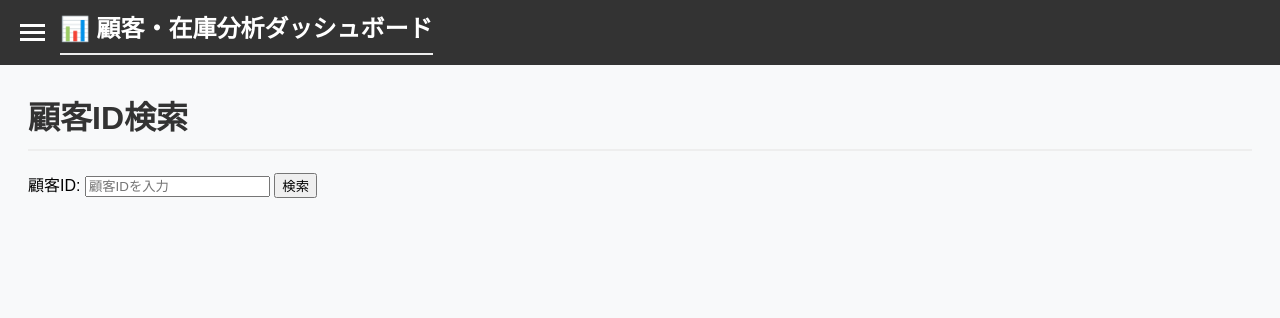
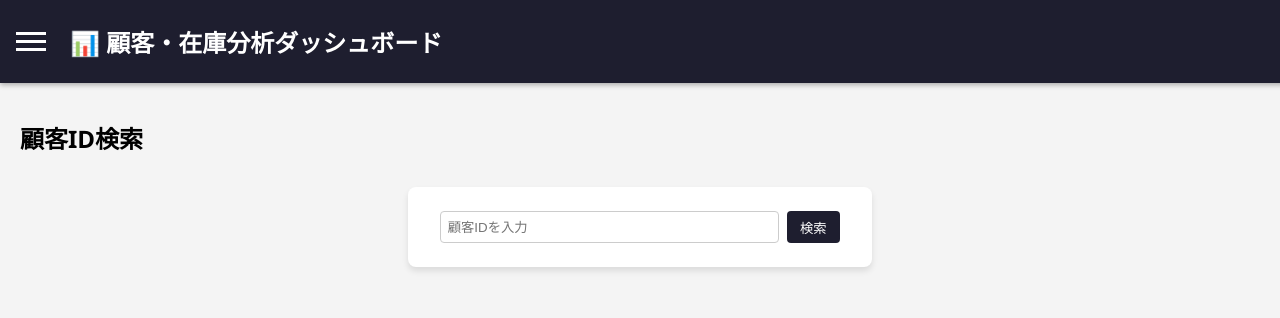
Before and after one commit to 31916/jikken3-kai, a Flask app: page /search.html in a window 1280 px wide. Shown: the top 318 px of the page. Run offline with Flask 3, Linux system fonts and the light colour scheme.

Commit message:
見た目変更

```diff
--- a/app.py
+++ b/app.py
@@ -128,6 +128,9 @@ def index():
 # ------------------------------
 # ② 個別顧客詳細ページ
 # ------------------------------
+# ------------------------------
+# ② 個別顧客詳細ページ
+# ------------------------------
 @app.route('/customer/<customer_id>', methods=['GET'])
 def customer_detail(customer_id):
     try:
@@ -161,8 +164,9 @@ def customer_detail(customer_id):
 
     customer_info = cust[cust['customerid'].astype(str) == str(customer_id)].to_dict(orient='records')[0]
 
+    # ← ここを修正
     return render_template(
-        'customer_detail.html',
+        'customer.html',  # ← customer_detail.html から変更
         customer_info=customer_info,
         total_orders=total_orders,
         total_spent=total_spent,
--- /dev/null
+++ b/static/search.css
@@ -0,0 +1,113 @@
+/* 全体リセット */
+body {
+    font-family: 'Segoe UI', Tahoma, Geneva, Verdana, sans-serif;
+    margin: 0;
+    padding: 0;
+    background-color: #f4f4f4;
+}
+
+/* ヘッダー */
+header {
+    display: flex;
+    align-items: center;
+    padding: 0.5em 1em;
+    background: #1E1E2F;
+    color: white;
+    box-shadow: 0 2px 5px rgba(0,0,0,0.3);
+    position: fixed;
+    width: 100%;
+    top: 0;
+    z-index: 1001;
+}
+
+header h1 {
+    margin-left: 1em;
+    font-size: 1.5em;
+}
+
+/* ハンバーガーアイコン */
+.menu-icon {
+    width: 30px;
+    cursor: pointer;
+}
+.menu-icon .bar {
+    height: 3px;
+    background-color: white;
+    margin: 5px 0;
+    transition: 0.4s;
+}
+.menu-icon.open .bar:nth-child(1) {
+    transform: rotate(-45deg) translate(-6px, 6px);
+}
+.menu-icon.open .bar:nth-child(2) {
+    opacity: 0;
+}
+.menu-icon.open .bar:nth-child(3) {
+    transform: rotate(45deg) translate(-6px, -6px);
+}
+
+/* サイドバー */
+.sidebar {
+    position: fixed;
+    top: 0;
+    left: -250px;
+    width: 250px;
+    height: 100%;
+    background-color: #1E1E2F;
+    color: white;
+    padding-top: 60px;
+    transition: left 0.3s ease;
+    z-index: 1000;
+}
+.sidebar.open {
+    left: 0;
+}
+.sidebar ul {
+    list-style: none;
+    padding: 0;
+}
+.sidebar li {
+    margin: 1em 0;
+}
+.sidebar li a {
+    color: white;
+    text-decoration: none;
+    font-weight: bold;
+    display: block;
+    padding: 0.5em 1em;
+    transition: background 0.2s;
+}
+.sidebar li a:hover {
+    background-color: #343454;
+    border-radius: 4px;
+}
+
+/* メインコンテンツ */
+main {
+    padding: 100px 20px 20px 20px;
+}
+
+/* 検索フォーム */
+.search-form {
+    background: white;
+    padding: 1.5em 2em;
+    max-width: 400px;
+    margin: 2em auto;
+    border-radius: 8px;
+    box-shadow: 0 4px 6px rgba(0,0,0,0.1);
+    display: flex;
+    gap: 0.5em;
+}
+.search-form input[type="text"] {
+    flex: 1;
+    padding: 0.5em;
+    border: 1px solid #ccc;
+    border-radius: 4px;
+}
+.search-form input[type="submit"] {
+    padding: 0.5em 1em;
+    border: none;
+    background-color: #1E1E2F;
+    color: white;
+    border-radius: 4px;
+    cursor:
--- /dev/null
+++ b/static/search.js
@@ -0,0 +1,18 @@
+const menuIcon = document.getElementById('menu-icon');
+const sidebar = document.getElementById('sidebar');
+
+menuIcon.addEventListener('click', () => {
+    sidebar.classList.toggle('open');
+    menuIcon.classList.toggle('open');
+});
+
+// 顧客ID検索フォーム送信
+function goCustomer() {
+    const customerId = document.getElementById('customer_id').value.trim();
+    if (!customerId) {
+        alert('顧客IDを入力してください');
+        return false;
+    }
+    window.location.href = `/customer/${customerId}`;
+    return false;
+}
--- a/templates/search.html
+++ b/templates/search.html
@@ -2,23 +2,22 @@
 <html lang="ja">
 <head>
     <meta charset="utf-8">
-    <title>顧客検索</title>
-    <link rel="stylesheet" href="{{ url_for('static', filename='result.css') }}">
-
-    <link rel="stylesheet" href="{{ url_for('static', filename='humberger.css') }}">
-
-
+    <title>顧客ID検索</title>
+    <!-- CSS -->
+    <link rel="stylesheet" href="{{ url_for('static', filename='search.css') }}">
 </head>
 <body>
+    <!-- ヘッダー -->
     <header>
         <div id="menu-icon" class="menu-icon">
             <div class="bar"></div>
             <div class="bar"></div>
             <div class="bar"></div>
         </div>
-        <h1 style="margin: 0; font-size: 1.5em;">📊 顧客・在庫分析ダッシュボード</h1>
+        <h1>📊 顧客・在庫分析ダッシュボード</h1>
     </header>
 
+    <!-- サイドバー -->
     <nav id="sidebar" class="sidebar">
         <ul>
             <li><a href="/">経営戦略</a></li>
@@ -26,13 +25,17 @@
             <li><a href="stock.html">在庫リスト</a></li>
         </ul>
     </nav>
-    <h1>顧客ID検索</h1>
-    <form onsubmit="return goCustomer();">
-        顧客ID: <input type="text" id="customer_id" placeholder="顧客IDを入力">
-        <input type="submit" value="検索">
-    </form>
 
-    <script src="{{ url_for('static', filename='humberger.js') }}"></script>
+    <!-- メインコンテンツ -->
+    <main>
+        <h2>顧客ID検索</h2>
+        <form onsubmit="return goCustomer();" class="search-form">
+            <input type="text" id="customer_id" placeholder="顧客IDを入力">
+            <input type="submit" value="検索">
+        </form>
+    </main>
 
+    <!-- JS -->
+    <script src="{{ url_for('static', filename='search.js') }}"></script>
 </body>
 </html>
```
Also changed, not shown: static/customer.css (added, +132 -0 lines), static/customer.js (added, +7 -0 lines), templates/customer.html (+29 -3 lines).
